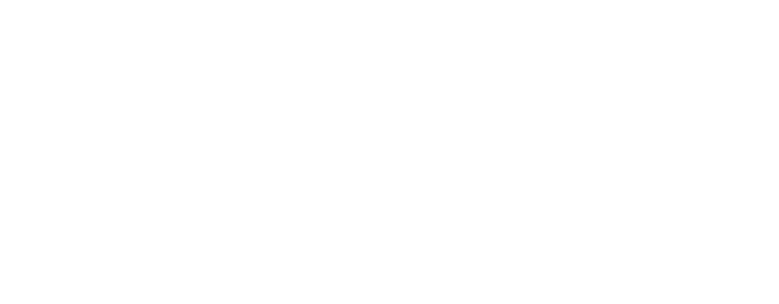
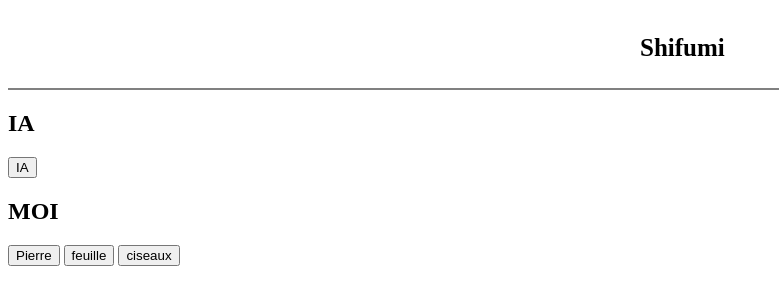
Before and after one commit to SyrineL/shifumi, a plain HTML site: page index.html in a window 1280 px wide. Shown: the whole page, without its empty margins (0-779 px from the left). Drawn offline with Linux system fonts and the light colour scheme.

Commit message:
2ndcommit

```diff
--- a/index.html
+++ b/index.html
@@ -4,9 +4,38 @@
     <meta charset="UTF-8">
     <meta http-equiv="X-UA-Compatible" content="IE=edge">
     <meta name="viewport" content="width=device-width, initial-scale=1.0">
+    <link rel="stylesheet" href="style.css">
     <title>Shifumi</title>
 </head>
 <body>
+    <!-- Section Header ** -->
+    <div id="section-header">
+        <header>
+
+            <h1>Shifumi</h1>
+
+        </header>
+
+    </div>
+
+
+
+    <section id="sectionmoi">
+        <h2>IA</h2>
+        <button onClick="ia()">IA</button>
+        <img id="noir">
+    </section>
+<section id="paragraphContainer"></section>
+    <section id="sectionmoi">
+        <h2>MOI</h2>
+        <button onClick="game('pierre')">Pierre</button>
+        <button onClick="game('feuille')">feuille</button>
+        <button onClick="game('ciseaux')">ciseaux</button>
+        <img id="blanc">
+        <div class="resultat">
+        </div>
+    </section>
+    <script src="index.js"></script>
 
 </body>
 </html>
--- a/index.js
+++ b/index.js
@@ -0,0 +1,85 @@
+
+
+var noir = document.getElementById("noir")
+
+function ia() {
+    var choiceia = "";
+    var random = Math.floor(Math.random() * 3);
+    if (random === 0){
+        noir.setAttribute("src" , "img/1-pierre.jpeg")
+        choiceia = "pierre"
+    } else if (random === 1){
+        noir.setAttribute("src" , "img/2-feuille.jpeg")
+        choiceia = "feuille"
+    } else {
+        noir.setAttribute("src" , "img/3-ciseaux.jpeg")
+        choiceia = "ciseaux"
+    }
+    return choiceia
+}
+
+var blanc = document.getElementById("blanc")
+var newParagraph = document.createElement("p");
+function game(choix){
+    console.log("mon choix  :",choix)
+    // recuperer le choix et affichage de l'image du choix
+    if (choix === "pierre"){
+        blanc.setAttribute("src" , "img/1-pierre.jpeg")
+    } else if (choix === "feuille") {
+        blanc.setAttribute("src" , "img/2-feuille.jpeg")
+    } else if ( choix === "ciseaux") {
+        blanc.setAttribute("src" , "img/3-ciseaux.jpeg")
+    }
+    // executer la fonction ia pour quelle fasse un choix
+    var resultia = ia()
+    console.log("result ia :" , resultia)
+    // faire la comparaison pour savoir qui gagne
+    if (choix === "pierre" && resultia === "feuille"){
+        console.log("IA Gagne")
+        var text = document.createTextNode("IA Gagne");
+    } else if (choix === "pierre" && resultia === "pierre"){
+        console.log("EGALITÉ")
+        var text = document.createTextNode("egalite");
+    } else if (choix === "pierre" && resultia === "ciseaux"){
+        console.log("Je gagne")
+        var text = document.createTextNode("je Gagne");
+    } else if (choix === "feuille" && resultia === "pierre"){
+        console.log("Je gagne")
+        var text = document.createTextNode("je Gagne");
+    } else if (choix === "feuille" && resultia === "ciseaux"){
+        console.log("IA Gagne")
+        var text = document.createTextNode("IA Gagne");
+    } else if (choix === "feuille" && resultia === "feuille"){
+        console.log("EGALITÉ")
+        var text = document.createTextNode("egalite");
+    } else if (choix === "ciseaux" && resultia === "ciseaux"){
+        console.log("EHALITÉ")
+        var text = document.createTextNode("egalite");
+    } else if (choix === "ciseaux" && resultia === "pierre"){
+        console.log("IA Gagne")
+        var text = document.createTextNode("IA Gagne");
+    } else if (choix === "ciseaux" && resultia === "feuille"){
+        console.log("Je gagne")
+        var text = document.createTextNode("je Gagne");
+    }
+    newParagraph.innerHTML = "";
+    newParagraph.appendChild(text);
+    var element = document.getElementById("paragraphContainer");
+    element.appendChild(newParagraph);
+}
+
+
+// function rock() {
+//     blanc.setAttribute("src" , "img/1-pierre.jpeg")
+//     ia()
+// }
+
+// function feuille() {
+//     blanc.setAttribute("src" , "img/2-feuille.jpeg")
+//     ia()
+// }
+
+// function ciseaux() {
+//     blanc.setAttribute("src" , "img/3-ciseaux.jpeg")
+//     ia()
+// }
--- /dev/null
+++ b/style.css
@@ -0,0 +1,17 @@
+header {
+    display: flex;
+    justify-content: space-between;
+    align-items: center;
+    width: 100%;
+    height: 80px;
+    border-bottom: gray solid 2px;
+    color: black;
+  }
+
+  header h1 {
+    text-align: center;
+    font-size: 25px;
+    margin-left: auto;
+    margin-right: auto;
+    width: 0;
+  }
```
Also changed, not shown: img/1-pierre.jpeg (added), img/2-feuille.jpeg (added), img/3-ciseaux.jpeg (added), img/AI-2.jpeg (added), 1 other file.
